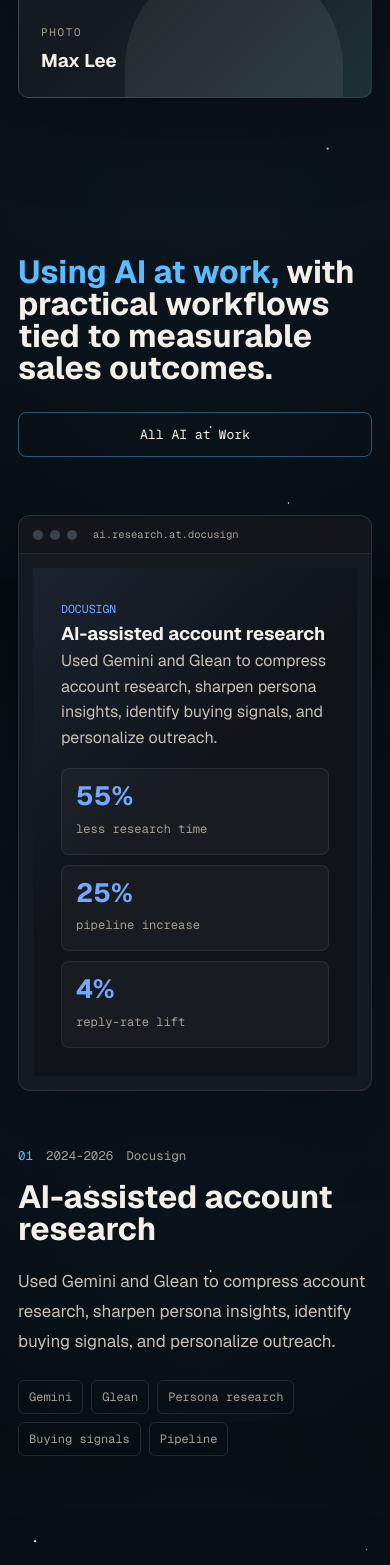
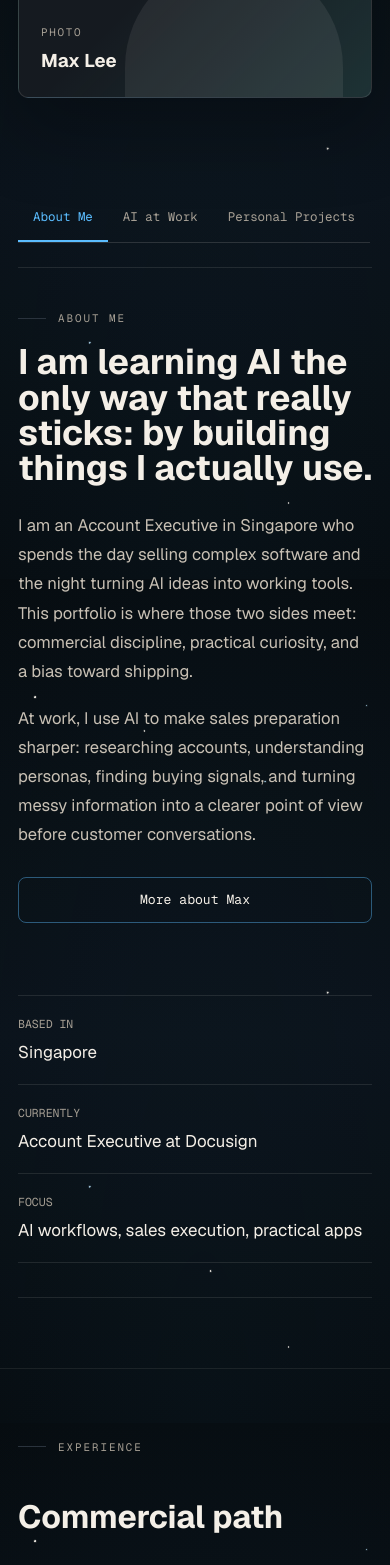
Before and after one commit to maxleesianyi/max-lee-ai-portfolio-website, a Next.js app: page / in a window 390 px wide. Shown: the part 1109-2674 px from the top of the page. Built offline with nearby package versions, Linux system fonts and the light colour scheme.

Commit message:
Add homepage portfolio explorer

```diff
--- /dev/null
+++ b/app/components/HomeExplorer.tsx
@@ -0,0 +1,171 @@
+"use client";
+
+import Link from "next/link";
+import { KeyboardEvent, useState } from "react";
+import type { Project, WorkStory } from "../data";
+
+type ExplorerKey = "about" | "aiAtWork" | "projects";
+
+type ExplorerCopy = {
+  label: string;
+  linkLabel: string;
+};
+
+type About = {
+  hero: {
+    headline: string;
+    body: string;
+  };
+  paragraphs: string[];
+  facts: Array<{
+    label: string;
+    value: string;
+  }>;
+};
+
+type Props = {
+  about: About;
+  aiAtWork: {
+    hero: {
+      headline: string;
+      body: string;
+    };
+  };
+  personalProjects: {
+    hero: {
+      headline: string;
+      body: string;
+    };
+  };
+  explorer: Record<ExplorerKey, ExplorerCopy>;
+  workStories: WorkStory[];
+  projects: Project[];
+};
+
+const tabs: ExplorerKey[] = ["about", "aiAtWork", "projects"];
+
+export function HomeExplorer({
+  about,
+  aiAtWork,
+  personalProjects,
+  explorer,
+  workStories,
+  projects,
+}: Props) {
+  const [active, setActive] = useState<ExplorerKey>("about");
+
+  function handleTabKeyDown(event: KeyboardEvent<HTMLButtonElement>, tab: ExplorerKey) {
+    const currentIndex = tabs.indexOf(tab);
+    let nextIndex = currentIndex;
+
+    if (event.key === "ArrowRight") nextIndex = (currentIndex + 1) % tabs.length;
+    if (event.key === "ArrowLeft") nextIndex = (currentIndex - 1 + tabs.length) % tabs.length;
+    if (event.key === "Home") nextIndex = 0;
+    if (event.key === "End") nextIndex = tabs.length - 1;
+
+    if (nextIndex !== currentIndex || event.key === "Home" || event.key === "End") {
+      event.preventDefault();
+      const nextTab = tabs[nextIndex];
+      setActive(nextTab);
+      document.getElementById(`explorer-tab-${nextTab}`)?.focus();
+    }
+  }
+
+  return (
+    <section className="home-explorer section-pad" aria-label="Explore Max Lee's work">
+      <div className="explorer-tabs" role="tablist" aria-label="Portfolio sections">
+        {tabs.map((tab) => (
+          <button
+            key={tab}
+            id={`explorer-tab-${tab}`}
+            className="explorer-tab"
+            type="button"
+            role="tab"
+            aria-selected={active === tab}
+            aria-controls={`explorer-panel-${tab}`}
+            tabIndex={active === tab ? 0 : -1}
+            onClick={() => setActive(tab)}
+            onKeyDown={(event) => handleTabKeyDown(event, tab)}
+          >
+            {explorer[tab].label}
+          </button>
+        ))}
+      </div>
+
+      <div
+        key={active}
+        id={`explorer-panel-${active}`}
+        className="explorer-panel"
+        role="tabpanel"
+        aria-labelledby={`explorer-tab-${active}`}
+        tabIndex={0}
+      >
+        {active === "about" ? (
+          <div className="explorer-about">
+            <div className="explorer-copy">
+              <span className="eyebrow">{explorer.about.label}</span>
+              <h2>{about.hero.headline}</h2>
+              <p className="explorer-intro">{about.hero.body}</p>
+              <p className="explorer-detail">{about.paragraphs[0]}</p>
+              <Link className="text-link" href="/about">
+                {explorer.about.linkLabel}
+              </Link>
+            </div>
+            <dl className="explorer-facts">
+              {about.facts.map((fact) => (
+                <div key={fact.label}>
+                  <dt>{fact.label}</dt>
+                  <dd>{fact.value}</dd>
+                </div>
+              ))}
+            </dl>
+          </div>
+        ) : null}
+
+        {active === "aiAtWork" ? (
+          <div className="explorer-copy">
+            <span className="eyebrow">{explorer.aiAtWork.label}</span>
+            <h2>{aiAtWork.hero.headline}</h2>
+            <p className="explorer-intro">{aiAtWork.hero.body}</p>
+            <div className="explorer-list">
+              {workStories.slice(0, 2).map((story, index) => (
+                <article key={story.slug}>
+                  <span>{String(index + 1).padStart(2, "0")}</span>
+                  <div>
+                    <h3>{story.title}</h3>
+                    <p>{story.summary}</p>
+                  </div>
+                </article>
+              ))}
+            </div>
+            <Link className="text-link" href="/ai-at-work">
+              {explorer.aiAtWork.linkLabel}
+            </Link>
+          </div>
+        ) : null}
+
+        {active === "projects" ? (
+          <div className="explorer-copy">
+            <span className="eyebrow">{explorer.projects.label}</span>
+            <h2>{personalProjects.hero.headline}</h2>
+            <p className="explorer-intro">{personalProjects.hero.body}</p>
+            <div className="explorer-list">
+              {projects.slice(0, 2).map((project, index) => (
+                <article key={project.slug}>
+                  <span>{String(index + 1).padStart(2, "0")}</span>
+                  <div>
+                    <h3>{project.title}</h3>
+                    <p>{project.summary}</p>
+                  </div>
+                </article>
+              ))}
+            </div>
+            <Link className="text-link" href="/projects">
+              {explorer.projects.linkLabel}
+            </Link>
+          </div>
+        ) : null}
+      </div>
+    </section>
+  );
+}
--- a/app/globals.css
+++ b/app/globals.css
@@ -351,6 +351,169 @@
 
 .home-showcase--first {
   padding-top: 42px;
+}
+
+.home-explorer {
+  padding-top: 42px;
+}
+
+.explorer-tabs {
+  display: inline-flex;
+  max-width: 100%;
+  overflow-x: auto;
+  border-bottom: 1px solid rgba(244, 239, 231, 0.14);
+}
+
+.explorer-tab {
+  min-height: 46px;
+  border: 0;
+  border-bottom: 2px solid transparent;
+  background: transparent;
+  padding: 0 20px;
+  color: var(--muted);
+  font-family: var(--font-geist-mono), monospace;
+  font-size: 0.78rem;
+  white-space: nowrap;
+  cursor: pointer;
+  transition: border-color 180ms ease, color 180ms ease, background 180ms ease;
+}
+
+.explorer-tab:hover {
+  background: rgba(91, 189, 255, 0.08);
+  color: #bde8ff;
+}
+
+.explorer-tab[aria-selected="true"] {
+  border-bottom-color: var(--gold);
+  color: var(--gold);
+}
+
+.explorer-tab:focus-visible {
+  position: relative;
+  z-index: 1;
+  outline: 2px solid var(--gold);
+  outline-offset: -2px;
+}
+
+.explorer-panel {
+  min-height: 440px;
+  margin-top: 34px;
+  border-top: 1px solid rgba(244, 239, 231, 0.1);
+  border-bottom: 1px solid rgba(244, 239, 231, 0.1);
+  padding: 46px 0;
+  animation: explorer-reveal 280ms cubic-bezier(0.2, 0, 0, 1);
+}
+
+.explorer-panel:focus-visible {
+  outline: 2px solid var(--gold);
+  outline-offset: 5px;
+}
+
+.explorer-about {
+  display: grid;
+  grid-template-columns: minmax(0, 1.1fr) minmax(280px, 0.9fr);
+  gap: 72px;
+  align-items: start;
+}
+
+.explorer-copy {
+  max-width: 790px;
+}
+
+.explorer-copy h2 {
+  max-width: 780px;
+  margin-top: 18px;
+  font-size: clamp(2.2rem, 4.2vw, 4.1rem);
+  line-height: 1;
+  text-wrap: balance;
+}
+
+.explorer-intro,
+.explorer-detail,
+.explorer-list p {
+  color: var(--dim);
+  font-size: 1.04rem;
+  line-height: 1.75;
+  text-wrap: pretty;
+}
+
+.explorer-intro {
+  margin-top: 26px;
+}
+
+.explorer-detail {
+  max-width: 700px;
+  margin-top: 18px;
+}
+
+.explorer-facts {
+  display: grid;
+  gap: 0;
+  margin: 0;
+  border-top: 1px solid rgba(244, 239, 231, 0.1);
+}
+
+.explorer-facts div {
+  display: grid;
+  gap: 8px;
+  border-bottom: 1px solid rgba(244, 239, 231, 0.1);
+  padding: 19px 0;
+}
+
+.explorer-facts dt {
+  color: var(--muted);
+  font-family: var(--font-geist-mono), monospace;
+  font-size: 0.72rem;
+  text-transform: uppercase;
+}
+
+.explorer-facts dd {
+  margin: 0;
+  color: var(--bone);
+  font-size: 1.06rem;
+  line-height: 1.45;
+}
+
+.explorer-list {
+  display: grid;
+  margin-top: 38px;
+  border-top: 1px solid rgba(244, 239, 231, 0.1);
+}
+
+.explorer-list article {
+  display: grid;
+  grid-template-columns: 52px minmax(0, 1fr);
+  gap: 18px;
+  border-bottom: 1px solid rgba(244, 239, 231, 0.1);
+  padding: 24px 0;
+}
+
+.explorer-list article > span {
+  padding-top: 0.24rem;
+  color: var(--gold);
+  font-family: var(--font-geist-mono), monospace;
+  font-size: 0.76rem;
+}
+
+.explorer-list h3 {
+  font-size: 1.35rem;
+}
+
+.explorer-list p {
+  max-width: 740px;
+  margin-top: 9px;
+}
+
+@keyframes explorer-reveal {
+  from {
+    opacity: 0;
+    transform: translateY(10px);
+  }
+
+  to {
+    opacity: 1;
+    transform: translateY(0);
+  }
 }
 
 .feature-stack {
@@ -992,6 +1155,7 @@
   .feature-row,
   .feature-row--reverse,
   .about-section,
+  .explorer-about,
   .timeline article,
   .case-body,
   .footer {
@@ -1054,11 +1218,33 @@
   .about-lists {
     grid-template-columns: 1fr;
   }
+
+  .explorer-panel {
+    min-height: 0;
+  }
 }
 
 @media (max-width: 560px) {
   .section-pad {
     padding: 70px 18px;
+  }
+
+  .home-explorer {
+    padding-top: 28px;
+  }
+
+  .explorer-tab {
+    padding: 0 15px;
+  }
+
+  .explorer-panel {
+    margin-top: 24px;
+    padding: 34px 0;
+  }
+
+  .explorer-list article {
+    grid-template-columns: 38px minmax(0, 1fr);
+    gap: 12px;
   }
 
   .subpage-hero,
@@ -1088,3 +1274,9 @@
     gap: 8px;
   }
 }
+
+@media (prefers-reduced-motion: reduce) {
+  .explorer-panel {
+    animation: none;
+  }
+}
--- a/app/page.tsx
+++ b/app/page.tsx
@@ -1,6 +1,7 @@
 import Link from "next/link";
-import { PageShell, ProjectFeature, SocialLinks, WorkFeature } from "./components/PortfolioBlocks";
-import { experience, home, projects, workStories } from "./data";
+import { HomeExplorer } from "./components/HomeExplorer";
+import { PageShell, SocialLinks } from "./components/PortfolioBlocks";
+import { experience, home, pages, projects, workStories } from "./data";
 
 export default function Home() {
   const { hero, sections } = home;
@@ -37,35 +38,14 @@
         </div>
       </section>
 
-      <section className="section-pad home-showcase home-showcase--first">
-        <div className="section-heading">
-          <h2>
-            <span>{sections.aiAtWork.accent}</span>{" "}
-            {sections.aiAtWork.headline}
-          </h2>
-          <Link href={sections.aiAtWork.href}>{sections.aiAtWork.linkLabel}</Link>
-        </div>
-        <div className="feature-stack">
-          {workStories.slice(0, 2).map((story, index) => (
-            <WorkFeature key={story.slug} story={story} index={index} />
-          ))}
-        </div>
-      </section>
-
-      <section className="section-pad home-showcase">
-        <div className="section-heading">
-          <h2>
-            <span>{sections.projects.accent}</span>{" "}
-            {sections.projects.headline}
-          </h2>
-          <Link href={sections.projects.href}>{sections.projects.linkLabel}</Link>
-        </div>
-        <div className="feature-stack">
-          {projects.map((project, index) => (
-            <ProjectFeature key={project.slug} project={project} index={index} />
-          ))}
-        </div>
-      </section>
+      <HomeExplorer
+        about={pages.about}
+        aiAtWork={pages.aiAtWork}
+        personalProjects={pages.projects}
+        explorer={home.explorer}
+        workStories={workStories}
+        projects={projects}
+      />
 
       <section className="section-pad experience-section">
         <div className="section-heading">
--- a/content/site.json
+++ b/content/site.json
@@ -72,6 +72,20 @@
       "experience": {
         "eyebrow": "Experience",
         "headline": "Commercial path"
+      }
+    },
+    "explorer": {
+      "about": {
+        "label": "About Me",
+        "linkLabel": "More about Max"
+      },
+      "aiAtWork": {
+        "label": "AI at Work",
+        "linkLabel": "All AI at Work"
+      },
+      "projects": {
+        "label": "Personal Projects",
+        "linkLabel": "All Personal Projects"
       }
     }
   },
```
Also changed, not shown: 1 other file (tests, documents, lock files or other folders).
